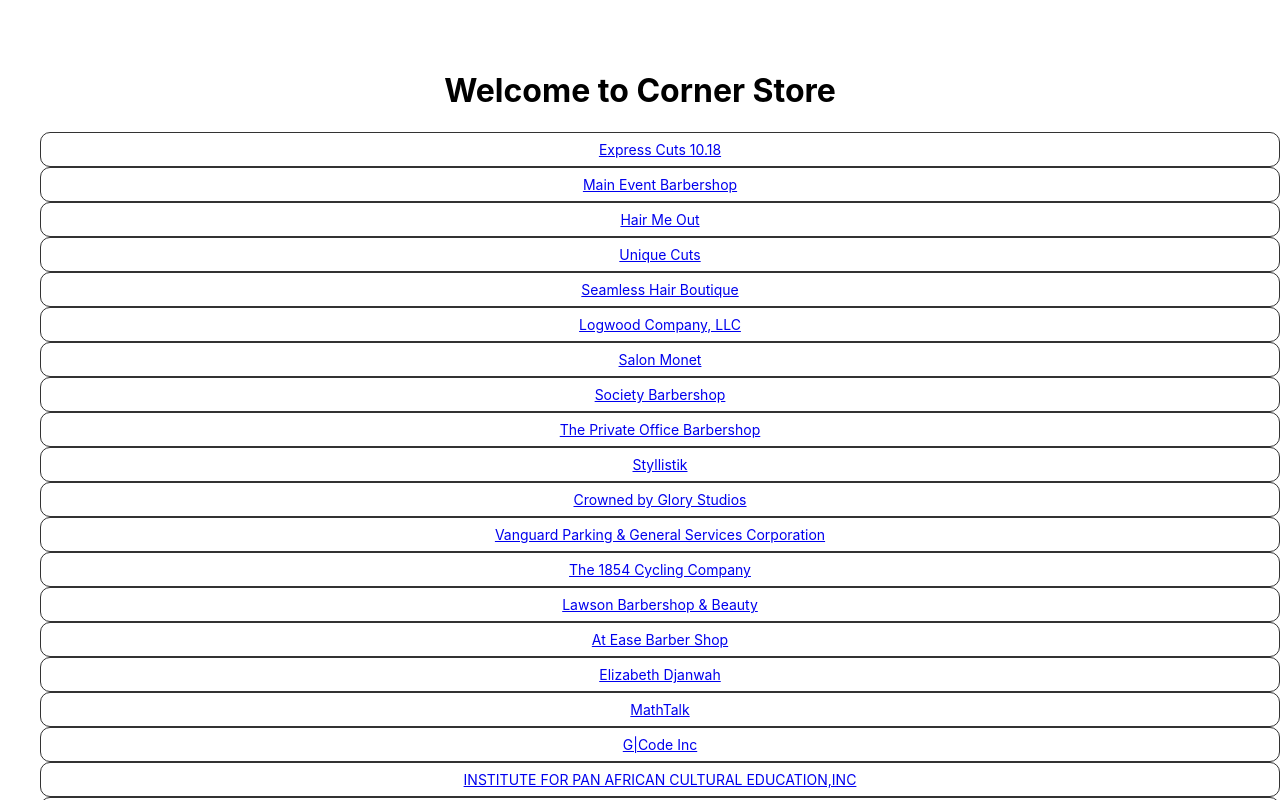
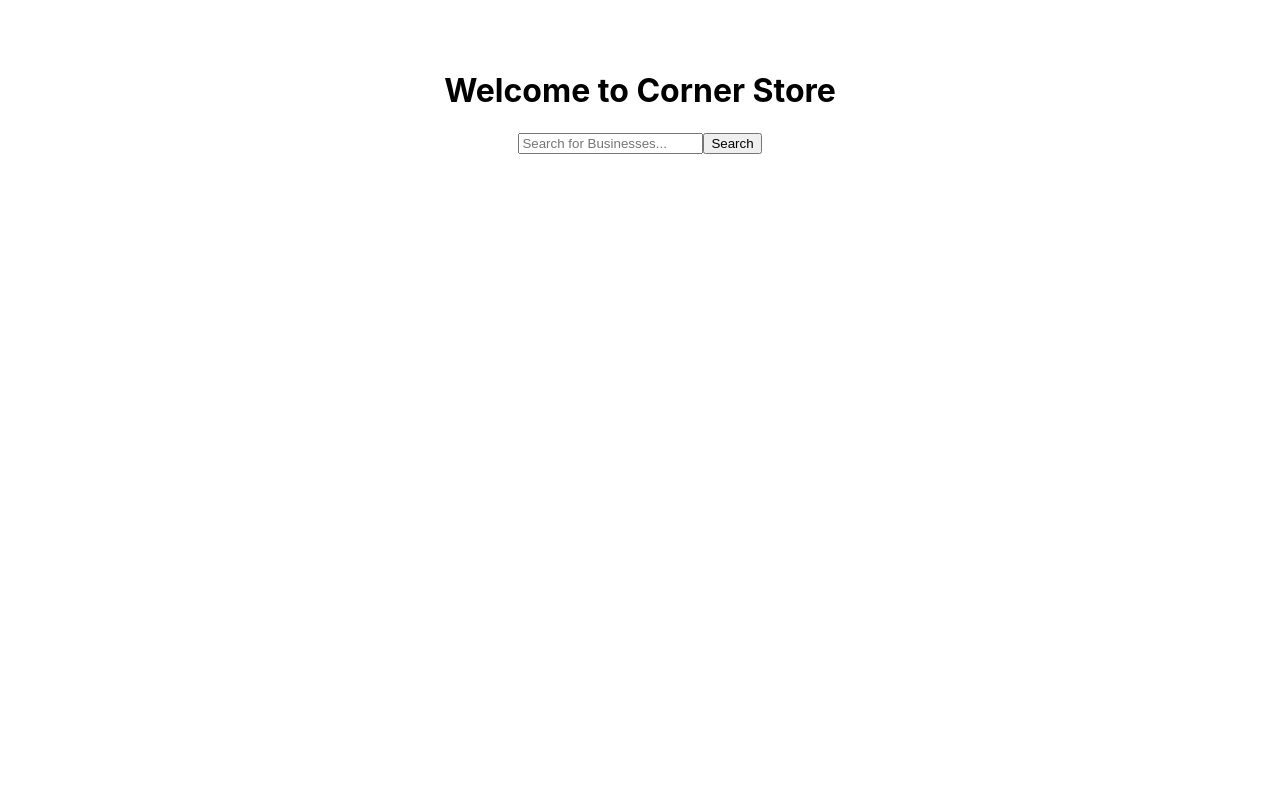
Before and after one commit to Corner-Store/CornerStoreWebsite, a React (Create React App) app: page / in a window 1280 px wide. Shown: the top 800 px of the page. Built offline with nearby package versions, Linux system fonts and the light colour scheme.

Commit message:
search bar back and front end

```diff
--- a/src/App.js
+++ b/src/App.js
@@ -1,11 +1,13 @@
 import "./App.css";
-import { businessesJSON } from "./businesses";
+//import { businessesJSON } from "./businesses";
+import SearchBusiness from "./Search.js";
 
 function App() {
   return (
     <div className="App">
       <h1>Welcome to Corner Store</h1>
-      <ul data-testid="item-list-businesses">
+      <SearchBusiness />
+      {/* <ul data-testid="item-list-businesses">
         {businessesJSON.map((item, index) => (
           <li key={index} className="list-item" data-testid="single-item">
             <a href={item.link} data-testid="display-businesses">
@@ -13,7 +15,7 @@
             </a>
           </li>
         ))}
-      </ul>
+      </ul> */}
     </div>
   );
 }
--- a/src/Search.js
+++ b/src/Search.js
@@ -2,38 +2,72 @@
 import { businessesJSON } from "./businesses";
 
 class SearchBusiness extends React.Component {
-  state = {
+  constructor(props) {
+    super(props);
+    this.state = {
       search: '',
-    }
-  filter = (event) => {
+      businesssesFound: '',
+    };
+    this.handleFilter = this.handleFilter.bind(this);
+    this.handleSubmit = this.handleSubmit.bind(this);
+
+  }
+  handleFilter(event){
     this.setState({ search: event.target.value });
   };
+
+  handleSubmit(event){
+    console.log("Request to backend")
+    fetch("/search",{
+      method:"POST",
+      cache:"no-cache",
+      headers:{
+        "content_type": "application/json",
+      },
+      body:JSON.stringify(this.state.search)
+
+    }).then(response => {
+      return response.json()
+    }).then(json=>{
+      this.setState({businesssesFound: json[0]})
+    })
+  }
   render() {
-
-    const showBusinesses = businessesJSON.filter((data) => {
-        if (this.state.search == null) {
-          return data;
-        } else if (data.name.toLowerCase().includes(this.state.search.toLowerCase())) {
-          return data;
-        }
-      })
-      .map((data) => {
-        return (
-          <li className="list-item">
-            <a href={data.link}>{data.name}</a>
-          </li>
-        );
-      });
+    // const showBusinesses = businessesJSON
+    //   .filter((data) => {
+    //     if (this.state.search == null) {
+    //       return data;
+    //     } else if (
+    //       data.name.toLowerCase().includes(this.state.search.toLowerCase())
+    //     ) {
+    //       return data;
+    //     }
+    //   })
+    //   .map((data) => {
+    //     return (
+    //       <li className="list-item">
+    //         <a href={data.link}>{data.name}</a>
+    //       </li>
+    //     );
+    //   });
     return (
       <div>
         <input
           type="text"
           classname="input"
           placeholder="Search for Businesses..."
-          value = {this.state.search}
-          onChange={this.filter}
+          value={this.state.search}
+          onChange = {this.handleFilter}
         />
-        {showBusinesses}
+        <button onClick = {this.handleSubmit}> Search</button>
+        {/* {this.state.businessesFound.map((item, index) => (
+          <li key={index} className="list-item" data-testid="single-item">
+            <a href={item.link} data-testid="display-businesses">
+              {item.name}
+            </a>
+          </li>
+        ))} */}
+        {this.state.businesssesFound}
       </div>
     );
   }
```
Also changed, not shown: src/businesses.js (+5 -4 lines), 2 other files (tests, documents, lock files or other folders).
